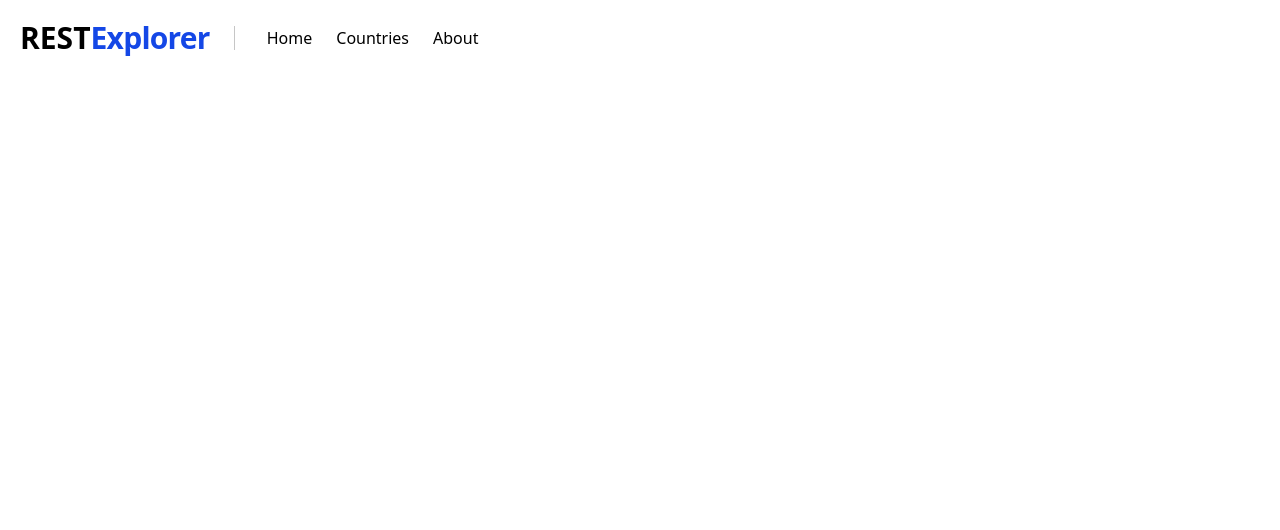
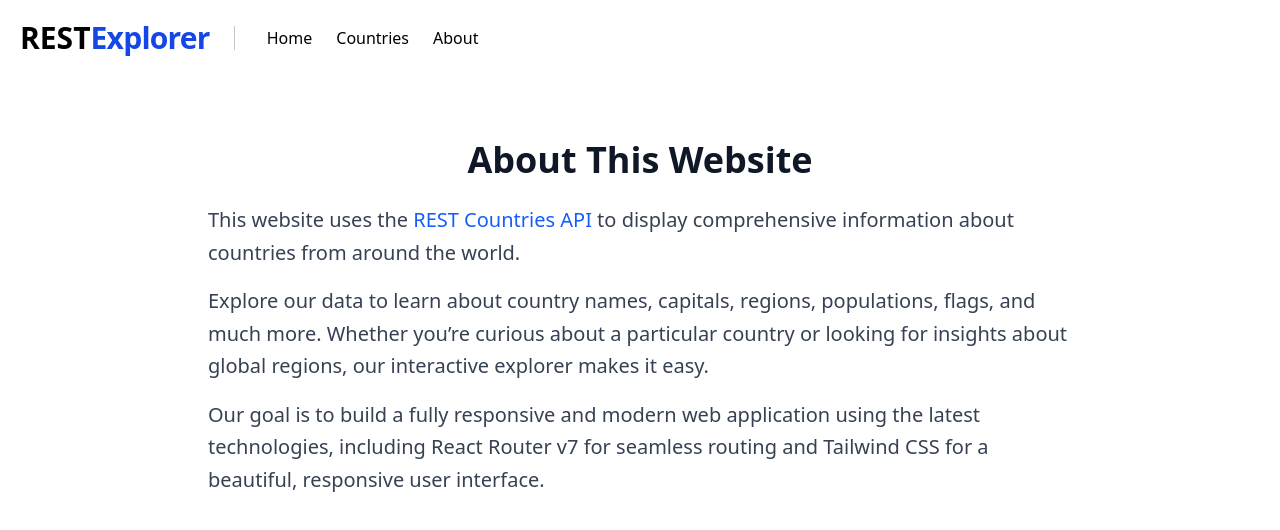
Before and after one commit to ImLadyBird/Countries-Explorer-App, a React (Vite) app: page /about in a window 1280 px wide. Shown: the top 530 px of the page. Built offline with nearby package versions, Linux system fonts and the light colour scheme.

Commit message:
feat : complete about page

```diff
--- a/src/Component/Pages/AboutUs.jsx
+++ b/src/Component/Pages/AboutUs.jsx
@@ -3,7 +3,31 @@
 export default function AboutUs() {
   return (
     <>
-      <Navbar/>
+      <Navbar />
+      <div className="container mx-auto px-4 max-w-14xl py-16">
+        <h1 className="text-4xl font-extrabold text-gray-900 mb-6 text-center">
+          About This Website
+        </h1>
+        <div className="container mx-auto px-4 max-w-4xl ">
+          <p className="text-xl font-medium text-gray-700 leading-relaxed mb-4">
+            This website uses the{" "}
+            <span className="text-blue-600">REST Countries API</span> to display
+            comprehensive information about countries from around the world.
+          </p>
+          <p className="text-xl  font-medium text-gray-700 leading-relaxed mb-4">
+            Explore our data to learn about country names, capitals, regions,
+            populations, flags, and much more. Whether you’re curious about a
+            particular country or looking for insights about global regions, our
+            interactive explorer makes it easy.
+          </p>
+          <p className="text-xl  font-medium text-gray-700 leading-relaxed mb-4">
+            Our goal is to build a fully responsive and modern web application
+            using the latest technologies, including React Router v7 for
+            seamless routing and Tailwind CSS for a beautiful, responsive user
+            interface.
+          </p>
+        </div>
+      </div>
     </>
-  )
+  );
 }
```
